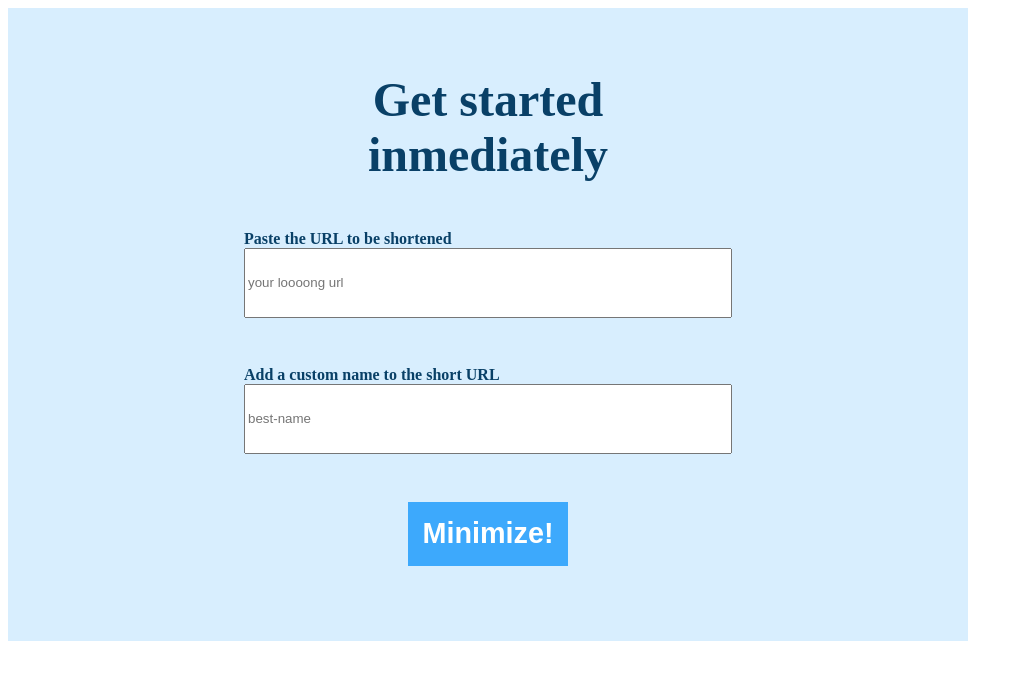
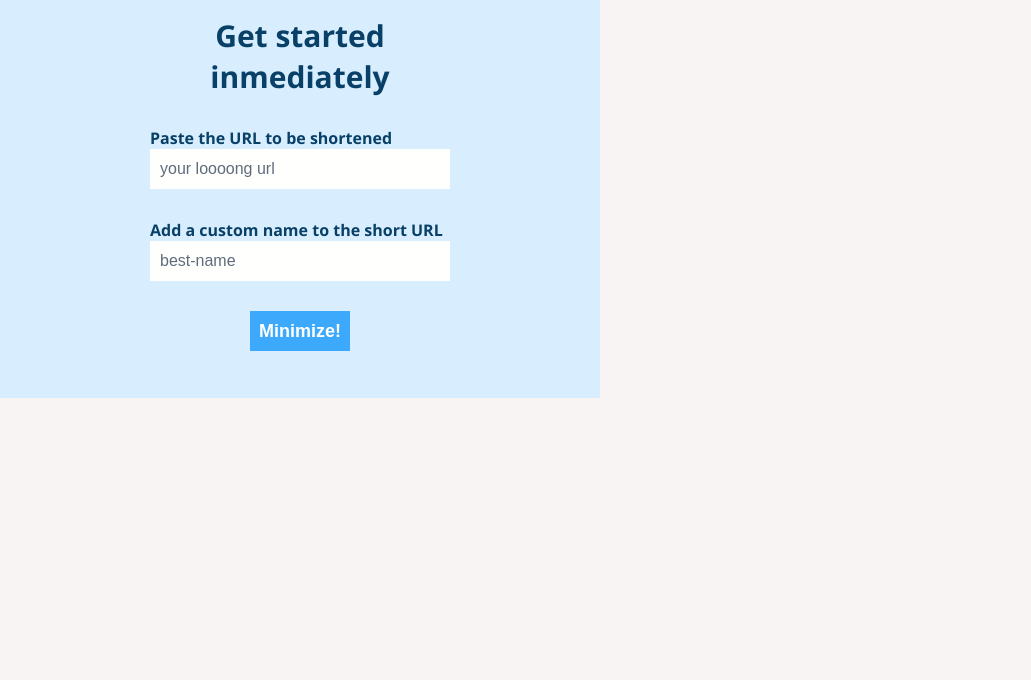
Before and after one commit to fernandocieri/Minimize-Front, a React (Create React App) app: page / in a window 1280 px wide. Shown: the top 680 px of the page, without its empty margins (0-1031 px from the left). Built offline with nearby package versions, Linux system fonts and the light colour scheme; no server answers.

Commit message:
Imports fonts and sets some global styles

```diff
--- a/src/assets/styles/globals.scss
+++ b/src/assets/styles/globals.scss
@@ -1,5 +1,60 @@
+@import url("https://fonts.googleapis.com/css2?family=Open+Sans:ital,wght@0,400;0,700;1,400;1,700&display=swap");
+
 $dark-blue: #094067;
 $light-blue: #d8eefe;
 $highlight: #3da9fc;
 $white: #fffffe;
 $paragraph: #5f6c7b;
+$dark-paragraph: #414d5a;
+
+* {
+    margin: 0px;
+    padding: 0px;
+    transition-duration: 0.3s;
+    box-sizing: border-box;
+}
+
+html {
+    font-size: 10px;
+}
+
+body {
+    font-size: 1.6rem;
+    font-family: "Open Sans", sans-serif;
+    background-color: #f8f4f4;
+}
+
+input {
+    background-color: $white;
+    color: $dark-paragraph;
+    font-size: 1.6rem;
+    border: 0px;
+    padding-left: 1rem;
+    padding-right: 1rem;
+}
+
+input:focus {
+    outline: none;
+    border: 3px solid $highlight;
+    color: $dark-paragraph;
+}
+
+input:focus-within {
+    background-color: $white;
+    color: $dark-paragraph;
+}
+
+input::placeholder {
+    color: $paragraph;
+}
+
+input:-webkit-autofill,
+input:-webkit-autofill:hover,
+input:-webkit-autofill:focus,
+input:-webkit-autofill:active {
+    box-shadow: 0 0 0 30px white inset;
+}
+
+input:-webkit-autofill {
+    -webkit-text-fill-color: $dark-paragraph;
+}
```
